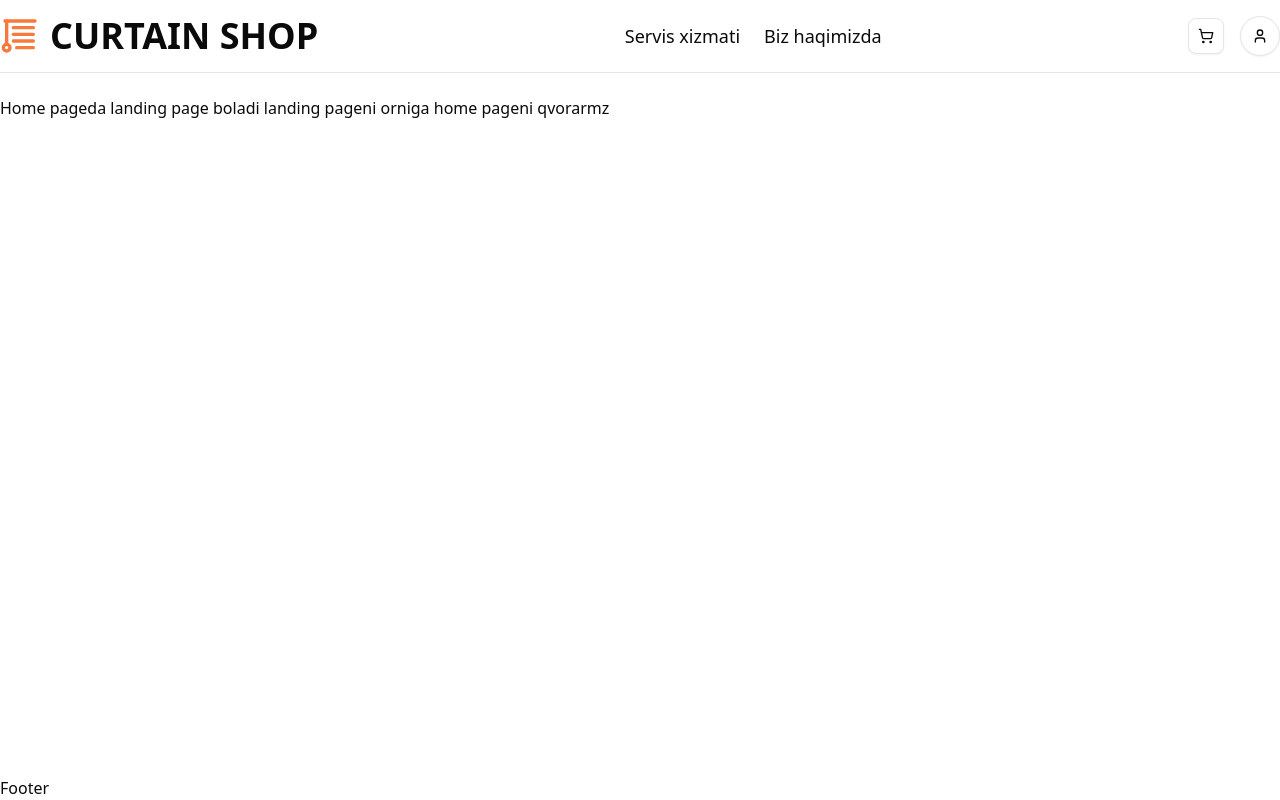
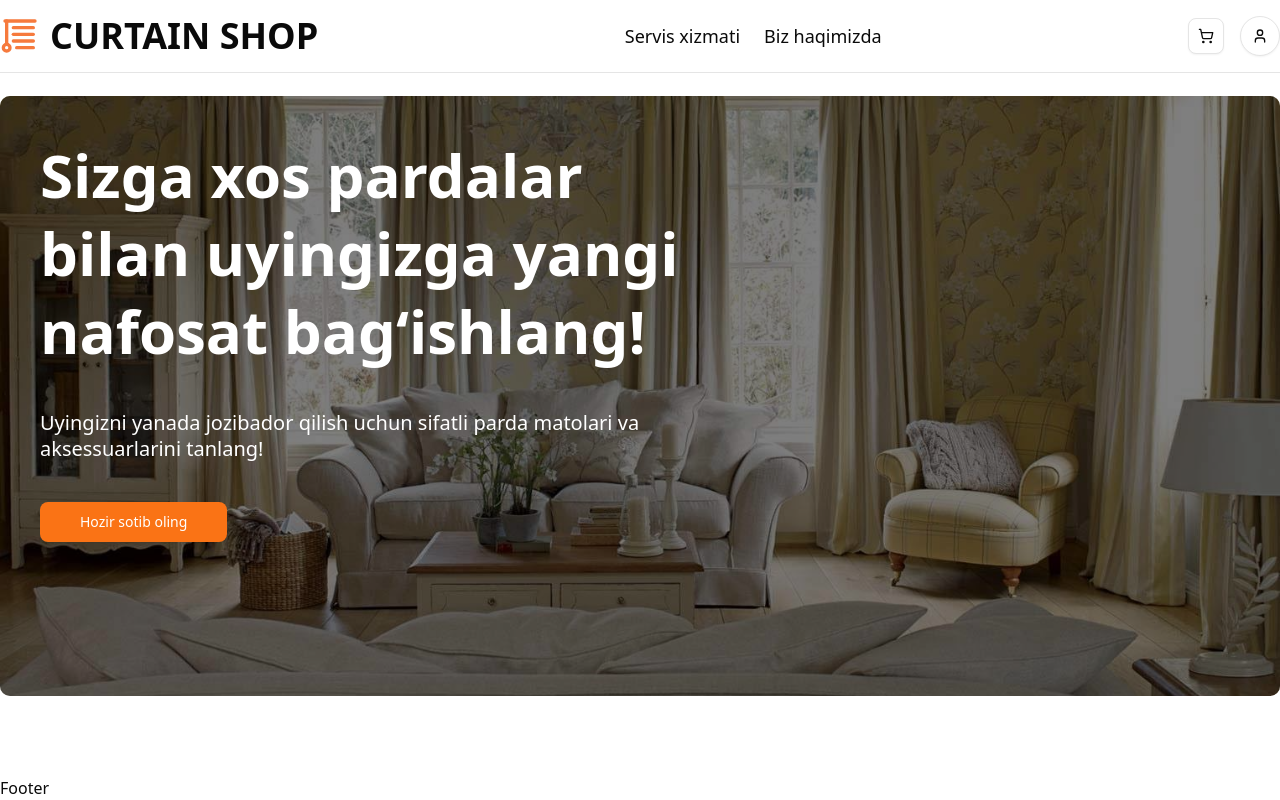
Before and after one commit to Rozimuxammed/curtain_shop, a React (Vite) app: page / in a window 1280 px wide. Built offline with nearby package versions, Linux system fonts and the light colour scheme; sample sign-in values are in the browser's storage.

Commit message:
create in  home page image

```diff
--- a/src/pages/Home.jsx
+++ b/src/pages/Home.jsx
@@ -1,5 +1,28 @@
+import diningroom from "../assets/diningroom.jpg";
+import { Button } from "@/components/ui/button";
 export default function Home() {
   return (
-    <h1 className="mt-24">Home pageda landing page boladi landing pageni orniga home pageni qvorarmz</h1>
+    <div className="container mx-auto mt-24">
+      <div
+        className="relative h-[600px] w-full rounded-[10px] bg-cover bg-center"
+        style={{ backgroundImage: `url(${diningroom})` }}
+      >
+        <div className="absolute inset-0 rounded-[10px] bg-black/50" />
+
+        <h1 className="relative z-10 w-[60%] p-10 text-6xl leading-[1.3] font-semibold text-white">
+          Sizga xos pardalar bilan uyingizga yangi nafosat bag‘ishlang!
+        </h1>
+        <p className="relative z-10 w-[60%] pl-10 text-xl leading-[1.3] font-normal text-white">
+          Uyingizni yanada jozibador qilish uchun sifatli parda matolari va
+          aksessuarlarini tanlang!
+        </p>
+        <Button
+          variant="outline"
+          className="relative z-10 m-10 cursor-pointer border-0 bg-[#fa7315] px-10 py-5 text-white duration-500"
+        >
+          Hozir sotib oling
+        </Button>
+      </div>
+    </div>
   );
 }
--- a/src/pages/Login.jsx
+++ b/src/pages/Login.jsx
@@ -14,11 +14,13 @@ import Navbar from "../components/Navbar";
 import { isValidation } from "../validation";
 import { toast } from "sonner";
 import { Link } from "react-router-dom";
+import { useDispatch } from "react-redux";
+import { setUser } from "../states/auth-slice";
 
 export default function LoginForm() {
-    const [showPassword, setShowPassword] = useState(false);
-
-    function handleSubmit(e) {
+  const [showPassword, setShowPassword] = useState(false);
+  const dispatch = useDispatch();
+  function handleSubmit(e) {
     e.preventDefault();
     const formData = new FormData(e.target);
     const resData = {};
@@ -34,7 +36,8 @@ export default function LoginForm() {
       e.target[target].focus();
       toast.error(message);
     } else {
-      console.log(resData);
+      dispatch(setUser(resData));
+      toast.success("Muvaffaqiyatli kirdingiz!");
       e.target.reset();
     }
   }
@@ -42,8 +45,8 @@ export default function LoginForm() {
   return (
     <>
       <Navbar />
-      <div className="flex items-center justify-center h-screen">
-        <Card className="w-full h-[460px] max-w-sm text-center">
+      <div className="flex h-screen items-center justify-center">
+        <Card className="h-[460px] w-full max-w-sm text-center">
           <CardHeader>
             <CardTitle className="text-2xl font-bold">
               Qaytib kelganingizdan xursandmiz
@@ -54,7 +57,7 @@ export default function LoginForm() {
           </CardHeader>
           <CardContent>
             <form onSubmit={handleSubmit}>
-              <div className="flex flex-col gap-6 mt-10">
+              <div className="mt-10 flex flex-col gap-6">
                 <div className="grid gap-2">
                   <Label htmlFor="email">Email</Label>
                   <Input
@@ -65,7 +68,7 @@ export default function LoginForm() {
                   />
                 </div>
 
-                <div className="grid gap-2 relative">
+                <div className="relative grid gap-2">
                   <div className="flex items-center justify-between">
                     <Label htmlFor="password">Parol</Label>
                     <a
@@ -84,7 +87,7 @@ export default function LoginForm() {
                   <button
                     type="button"
                     onClick={() => setShowPassword(!showPassword)}
-                    className="absolute right-3 top-[38px] text-gray-500 hover:text-gray-700"
+                    className="absolute top-[38px] right-3 text-gray-500 hover:text-gray-700"
                   >
                     {showPassword ? <EyeOff size={18} /> : <Eye size={18} />}
                   </button>
@@ -93,16 +96,19 @@ export default function LoginForm() {
 
               <Button
                 type="submit"
-                className="w-full cursor-pointer mt-10 bg-[#f67a3d] text-white hover:bg-[#f67a3d] hover:opacity-90"
+                className="mt-10 w-full cursor-pointer bg-[#f67a3d] text-white hover:bg-[#f67a3d] hover:opacity-90"
               >
                 Kirish
               </Button>
-              <div className="text-sm text-muted-foreground mt-4">
+              <div className="text-muted-foreground mt-4 text-sm">
                 Akkauntingiz yo'qmi?
-                <Link to="/register" className="text-blue-500 hover:underline ml-1">
-                 Ro'yxatdan o'tish
+                <Link
+                  to="/register"
+                  className="ml-1 text-blue-500 hover:underline"
+                >
+                  Ro'yxatdan o'tish
                 </Link>
-        </div>
+              </div>
             </form>
           </CardContent>
         </Card>
--- a/src/pages/Register.jsx
+++ b/src/pages/Register.jsx
@@ -20,7 +20,7 @@ import { setUser } from "../states/auth-slice";
 export default function Register() {
   const [showPassword, setShowPassword] = useState(false);
   const [showConfirmPassword, setShowConfirmPassword] = useState(false);
-  const dispatch = useDispatch()
+  const dispatch = useDispatch();
   function hundleSubmit(e) {
     e.preventDefault();
     const formData = new FormData(e.target);
@@ -31,16 +31,15 @@ export default function Register() {
 
     const result = isValidation(resData);
 
-    if(result){
-      const {target,message} = result;
+    if (result) {
+      const { target, message } = result;
       e.target[target].focus();
-      toast.error(message)
-    }else{
+      toast.error(message);
+    } else {
       dispatch(setUser(resData));
+      toast.success("Muvaffaqiyatli kirdingiz!");
       e.target.reset();
     }
-
-
   }
   return (
     <>
@@ -74,7 +73,7 @@ export default function Register() {
                   />
                 </div>
 
-                <div className="grid gap-2 relative">
+                <div className="relative grid gap-2">
                   <Label htmlFor="password">Parol</Label>
                   <Input
                     name="password"
@@ -85,13 +84,13 @@ export default function Register() {
                   <button
                     type="button"
                     onClick={() => setShowPassword(!showPassword)}
-                    className="absolute right-3 top-[32px] text-gray-500 hover:text-gray-700"
+                    className="absolute top-[32px] right-3 text-gray-500 hover:text-gray-700"
                   >
                     {showPassword ? <EyeOff size={18} /> : <Eye size={18} />}
                   </button>
                 </div>
 
-                <div className="grid gap-2 relative">
+                <div className="relative grid gap-2">
                   <Label htmlFor="confirmPassword">Parolni tasdiqlash</Label>
                   <Input
                     name="confirmPassword"
@@ -101,10 +100,8 @@ export default function Register() {
                   />
                   <button
                     type="button"
-                    onClick={() =>
-                      setShowConfirmPassword(!showConfirmPassword)
-                    }
-                    className="absolute right-3 top-[32px] text-gray-500 hover:text-gray-700"
+                    onClick={() => setShowConfirmPassword(!showConfirmPassword)}
+                    className="absolute top-[32px] right-3 text-gray-500 hover:text-gray-700"
                   >
                     {showConfirmPassword ? (
                       <EyeOff size={18} />
@@ -117,14 +114,17 @@ export default function Register() {
 
               <Button
                 type="submit"
-                className="w-full cursor-pointer mt-4 bg-[#f67a3d] text-white hover:bg-[#f67a3d] hover:opacity-90"
+                className="mt-4 w-full cursor-pointer bg-[#f67a3d] text-white hover:bg-[#f67a3d] hover:opacity-90"
               >
                 Ro'yxatdan o'tish
               </Button>
 
-              <div className="text-sm text-muted-foreground mt-3">
+              <div className="text-muted-foreground mt-3 text-sm">
                 Allaqachon akkauntingiz bormi?
-                <Link to="/login" className="text-blue-500 hover:underline ml-1">
+                <Link
+                  to="/login"
+                  className="ml-1 text-blue-500 hover:underline"
+                >
                   Kirish
                 </Link>
               </div>
```
Also changed, not shown: src/assets/diningroom.jpg (added).
